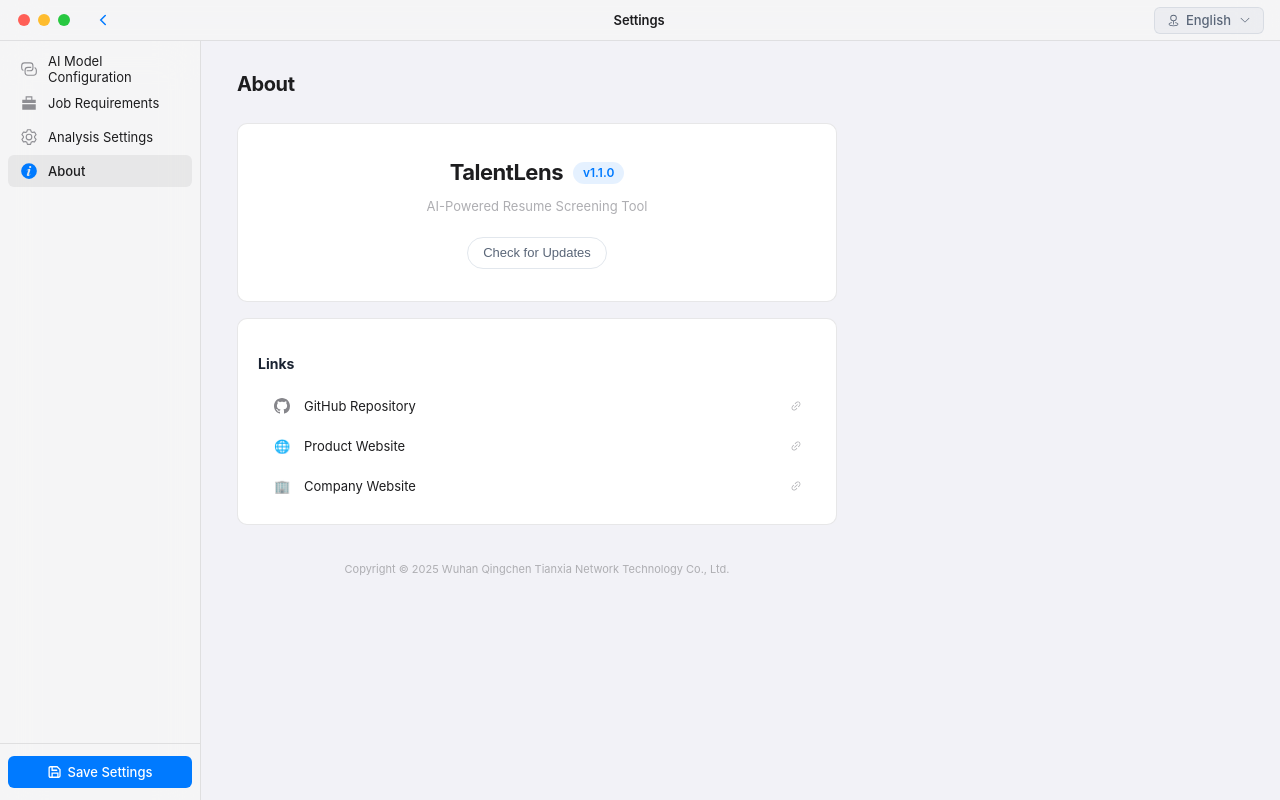
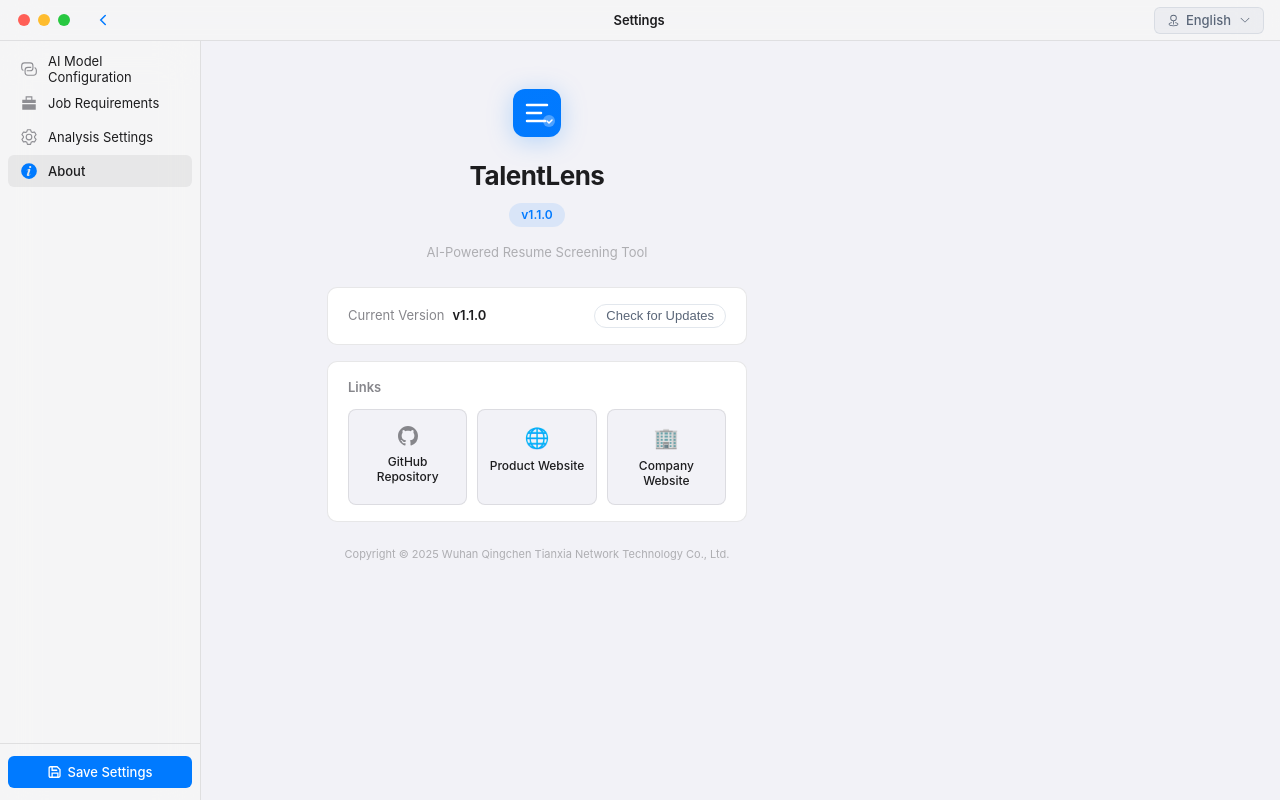
Before and after one commit to 1186258278/TalentLens, a Vue app in the folder frontend/: page /settings in a window 1280 px wide. Both pictures are taken after a click on the button "About". Built offline with nearby package versions, Linux system fonts and the light colour scheme.

Commit message:
fix: GitHub API 403 (add User-Agent header), redesign About page layout

```diff
--- a/frontend/src/views/SettingsView.vue
+++ b/frontend/src/views/SettingsView.vue
@@ -197,67 +197,68 @@
         </section>
 
         <!-- 关于 -->
-        <section v-show="activeTab === 'about'" class="content-section">
-          <div class="section-head">
-            <h2>{{ $t('about.title') }}</h2>
+        <section v-show="activeTab === 'about'" class="content-section about-section">
+          <div class="about-center">
+            <!-- Logo 区域 -->
+            <div class="about-hero">
+              <div class="about-icon">
+                <svg viewBox="0 0 48 48" fill="none" width="48" height="48">
+                  <rect width="48" height="48" rx="12" fill="url(#aboutGrad)"/>
+                  <path d="M14 16h20M14 24h14M14 32h18" stroke="#fff" stroke-width="2.5" stroke-linecap="round"/>
+                  <circle cx="36" cy="32" r="6" fill="#fff" fill-opacity="0.3"/>
+                  <path d="M34 32l2 2 3-3" stroke="#fff" stroke-width="1.5" stroke-linecap="round" stroke-linejoin="round"/>
+                  <defs><linearGradient id="aboutGrad" x1="0" y1="0" x2="48" y2="48"><stop stop-color="#007AFF"/><stop offset="1" stop-color="#5856D6"/></linearGradient></defs>
+                </svg>
+              </div>
+              <h1 class="about-title">TalentLens</h1>
+              <span class="about-version">v{{ appVersion || '1.1.0' }}</span>
+              <p class="about-subtitle">AI-Powered Resume Screening Tool</p>
             </div>
 
-          <!-- 版本信息 -->
-          <div class="form-card about-card">
-            <div class="about-logo">
-              <span class="logo-text">TalentLens</span>
-              <span class="version-tag">v{{ appVersion || '1.1.0' }}</span>
+            <!-- 更新检测 -->
+            <div class="about-update-card">
+              <div class="update-row">
+                <div class="update-info">
+                  <span class="update-label">{{ $t('about.version') }}</span>
+                  <span class="update-value">v{{ appVersion || '1.1.0' }}</span>
                 </div>
-            <p class="about-desc">AI-Powered Resume Screening Tool</p>
-
-            <div class="update-section">
-              <el-button @click="checkForUpdate" :loading="updateChecking" round>
+                <el-button @click="checkForUpdate" :loading="updateChecking" size="small" round>
                   {{ updateChecking ? $t('about.checking') : $t('about.checkUpdate') }}
                 </el-button>
-
-              <div v-if="updateResult" class="update-result">
+              </div>
+              <div v-if="updateResult" class="update-result-row">
                 <div v-if="updateResult.hasUpdate" class="update-available">
-                  <span class="update-badge">{{ $t('about.newVersion', { version: updateResult.latestVersion }) }}</span>
+                  <span class="new-badge">NEW</span>
+                  <span class="new-text">{{ $t('about.newVersion', { version: updateResult.latestVersion }) }}</span>
                   <el-button type="primary" size="small" round @click="openLink(updateResult.releaseURL)">
                     {{ $t('about.download') }}
                   </el-button>
                 </div>
-                <div v-else-if="!updateResult.error" class="update-latest">
-                  {{ $t('about.noUpdate') }}
-                </div>
-              </div>
+                <span v-else-if="!updateResult.error" class="up-to-date">{{ $t('about.noUpdate') }}</span>
               </div>
             </div>
 
             <!-- 链接 -->
-          <div class="form-card">
-            <div class="section-head" style="padding:0;margin-bottom:12px;">
-              <h3 style="font-size:14px;">{{ $t('about.links') }}</h3>
-            </div>
-            <div class="link-list">
-              <button class="link-item" @click="openLink('https://github.com/1186258278/TalentLens')">
-                <span class="link-icon">
-                  <svg viewBox="0 0 16 16" fill="currentColor" width="16" height="16"><path d="M8 0C3.58 0 0 3.58 0 8c0 3.54 2.29 6.53 5.47 7.59.4.07.55-.17.55-.38 0-.19-.01-.82-.01-1.49-2.01.37-2.53-.49-2.69-.94-.09-.23-.48-.94-.82-1.13-.28-.15-.68-.52-.01-.53.63-.01 1.08.58 1.23.82.72 1.21 1.87.87 2.33.66.07-.52.28-.87.51-1.07-1.78-.2-3.64-.89-3.64-3.95 0-.87.31-1.59.82-2.15-.08-.2-.36-1.02.08-2.12 0 0 .67-.21 2.2.82.64-.18 1.32-.27 2-.27.68 0 1.36.09 2 .27 1.53-1.04 2.2-.82 2.2-.82.44 1.1.16 1.92.08 2.12.51.56.82 1.27.82 2.15 0 3.07-1.87 3.75-3.65 3.95.29.25.54.73.54 1.48 0 1.07-.01 1.93-.01 2.2 0 .21.15.46.55.38A8.013 8.013 0 0016 8c0-4.42-3.58-8-8-8z"/></svg>
-                </span>
-                <span class="link-text">{{ $t('about.github') }}</span>
-                <el-icon class="link-arrow"><Link /></el-icon>
+            <div class="about-links-card">
+              <h3 class="links-title">{{ $t('about.links') }}</h3>
+              <div class="links-grid">
+                <button class="link-card" @click="openLink('https://github.com/1186258278/TalentLens')">
+                  <svg class="link-svg" viewBox="0 0 16 16" fill="currentColor" width="20" height="20"><path d="M8 0C3.58 0 0 3.58 0 8c0 3.54 2.29 6.53 5.47 7.59.4.07.55-.17.55-.38 0-.19-.01-.82-.01-1.49-2.01.37-2.53-.49-2.69-.94-.09-.23-.48-.94-.82-1.13-.28-.15-.68-.52-.01-.53.63-.01 1.08.58 1.23.82.72 1.21 1.87.87 2.33.66.07-.52.28-.87.51-1.07-1.78-.2-3.64-.89-3.64-3.95 0-.87.31-1.59.82-2.15-.08-.2-.36-1.02.08-2.12 0 0 .67-.21 2.2.82.64-.18 1.32-.27 2-.27.68 0 1.36.09 2 .27 1.53-1.04 2.2-.82 2.2-.82.44 1.1.16 1.92.08 2.12.51.56.82 1.27.82 2.15 0 3.07-1.87 3.75-3.65 3.95.29.25.54.73.54 1.48 0 1.07-.01 1.93-.01 2.2 0 .21.15.46.55.38A8.013 8.013 0 0016 8c0-4.42-3.58-8-8-8z"/></svg>
+                  <span>{{ $t('about.github') }}</span>
                 </button>
-              <button class="link-item" @click="openLink('https://talentlens.qt.cool')">
-                <span class="link-icon">🌐</span>
-                <span class="link-text">{{ $t('about.website') }}</span>
-                <el-icon class="link-arrow"><Link /></el-icon>
+                <button class="link-card" @click="openLink('https://talentlens.qt.cool')">
+                  <span class="link-emoji">🌐</span>
+                  <span>{{ $t('about.website') }}</span>
                 </button>
-              <button class="link-item" @click="openLink('https://qingchencloud.com')">
-                <span class="link-icon">🏢</span>
-                <span class="link-text">{{ $t('about.company') }}</span>
-                <el-icon class="link-arrow"><Link /></el-icon>
+                <button class="link-card" @click="openLink('https://qingchencloud.com')">
+                  <span class="link-emoji">🏢</span>
+                  <span>{{ $t('about.company') }}</span>
                 </button>
               </div>
             </div>
 
             <!-- 版权 -->
-          <div class="copyright-text">
-            Copyright &copy; 2025 {{ $t('about.copyright') }}
+            <p class="about-copyright">Copyright &copy; 2025 {{ $t('about.copyright') }}</p>
           </div>
         </section>
       </main>
@@ -786,115 +787,173 @@
 }
 
 // 关于页面
-.about-card {
+.about-section {
+  display: flex;
+  align-items: flex-start;
+  justify-content: center;
+}
+
+.about-center {
+  max-width: 420px;
+  width: 100%;
+  margin: 0 auto;
+  padding-top: 20px;
+}
+
+.about-hero {
   text-align: center;
-  padding: 32px 20px !important;
+  margin-bottom: 24px;
 
-  .about-logo {
-    display: flex;
-    align-items: center;
-    justify-content: center;
-    gap: 10px;
-    margin-bottom: 8px;
+  .about-icon {
+    margin-bottom: 14px;
+    svg { filter: drop-shadow(0 4px 12px rgba(0, 122, 255, 0.25)); }
+  }
 
-    .logo-text {
-      font-size: 22px;
+  .about-title {
+    font-size: 26px;
     font-weight: 700;
     color: $text-primary;
+    margin: 0 0 8px 0;
     letter-spacing: -0.5px;
   }
 
-    .version-tag {
+  .about-version {
+    display: inline-block;
     font-size: 12px;
     font-weight: 600;
-      padding: 2px 10px;
+    padding: 3px 12px;
     border-radius: 12px;
     background: $system-blue-light;
     color: $system-blue;
+    margin-bottom: 8px;
+  }
+
+  .about-subtitle {
+    font-size: 13px;
+    color: $text-tertiary;
+    margin: 8px 0 0 0;
   }
 }
 
-  .about-desc {
-    font-size: 13px;
-    color: $text-tertiary;
-    margin: 0 0 20px 0;
+.about-update-card {
+  background: $bg-primary;
+  border: 1px solid $separator;
+  border-radius: $radius-lg;
+  padding: 16px 20px;
+  margin-bottom: 16px;
+
+  .update-row {
+    display: flex;
+    align-items: center;
+    justify-content: space-between;
   }
 
-  .update-section {
+  .update-info {
     display: flex;
-    flex-direction: column;
     align-items: center;
-    gap: 12px;
+    gap: 8px;
 
-    .update-result {
+    .update-label {
+      font-size: 13px;
+      color: $text-secondary;
+    }
+    .update-value {
+      font-size: 13px;
+      font-weight: 600;
+      color: $text-primary;
+    }
+  }
+
+  .update-result-row {
+    margin-top: 12px;
+    padding-top: 12px;
+    border-top: 1px solid $separator;
+
     .update-available {
       display: flex;
       align-items: center;
       gap: 10px;
 
-        .update-badge {
+      .new-badge {
+        font-size: 10px;
+        font-weight: 700;
+        padding: 2px 8px;
+        border-radius: 4px;
+        background: $system-green;
+        color: white;
+        letter-spacing: 0.5px;
+      }
+      .new-text {
+        flex: 1;
         font-size: 13px;
-          font-weight: 600;
+        font-weight: 500;
         color: $system-green;
-          padding: 4px 14px;
-          background: rgba(52, 199, 89, 0.1);
-          border-radius: 16px;
       }
     }
 
-      .update-latest {
+    .up-to-date {
       font-size: 13px;
+      color: $text-tertiary;
+    }
+  }
+}
+
+.about-links-card {
+  background: $bg-primary;
+  border: 1px solid $separator;
+  border-radius: $radius-lg;
+  padding: 16px 20px;
+  margin-bottom: 16px;
+
+  .links-title {
+    font-size: 13px;
+    font-weight: 600;
     color: $text-secondary;
+    margin: 0 0 12px 0;
+  }
+
+  .links-grid {
+    display: grid;
+    grid-template-columns: repeat(3, 1fr);
+    gap: 10px;
+
+    .link-card {
+      display: flex;
+      flex-direction: column;
+      align-items: center;
+      gap: 8px;
+      padding: 16px 10px;
+      border: 1px solid $separator;
+      border-radius: $radius-md;
+      background: $bg-secondary;
+      cursor: pointer;
+      font-family: $font-family;
+      font-size: 12px;
+      font-weight: 500;
+      color: $text-primary;
+      transition: all $transition-fast;
+
+      .link-svg { color: $text-secondary; }
+      .link-emoji { font-size: 20px; }
+
+      &:hover {
+        border-color: $system-blue;
+        background: $system-blue-light;
+        color: $system-blue;
+        transform: translateY(-2px);
+        box-shadow: $shadow-md;
+
+        .link-svg { color: $system-blue; }
       }
     }
   }
 }
 
-.link-list {
-  display: flex;
-  flex-direction: column;
-  gap: 4px;
-
-  .link-item {
-    display: flex;
-    align-items: center;
-    gap: 12px;
-    padding: 10px 14px;
-    border: none;
-    border-radius: $radius-md;
-    background: transparent;
-    cursor: pointer;
-    font-family: $font-family;
-    font-size: 13px;
-    color: $text-primary;
-    transition: background $transition-fast;
-    width: 100%;
-    text-align: left;
-
-    &:hover { background: $bg-hover; }
-
-    .link-icon {
-      width: 20px;
-      display: flex;
-      align-items: center;
-      justify-content: center;
-      color: $text-secondary;
-    }
-
-    .link-text { flex: 1; }
-
-    .link-arrow {
-      font-size: 12px;
-      color: $text-tertiary;
-    }
-  }
-}
-
-.copyright-text {
+.about-copyright {
   text-align: center;
   font-size: 11px;
   color: $text-tertiary;
-  margin-top: 24px;
-  padding: 12px;
+  margin: 0;
+  padding: 8px 0;
 }
 </style>
```
Also changed, not shown: 1 other file (tests, documents, lock files or other folders). Lines whose indentation alone changed are shown as unchanged.
